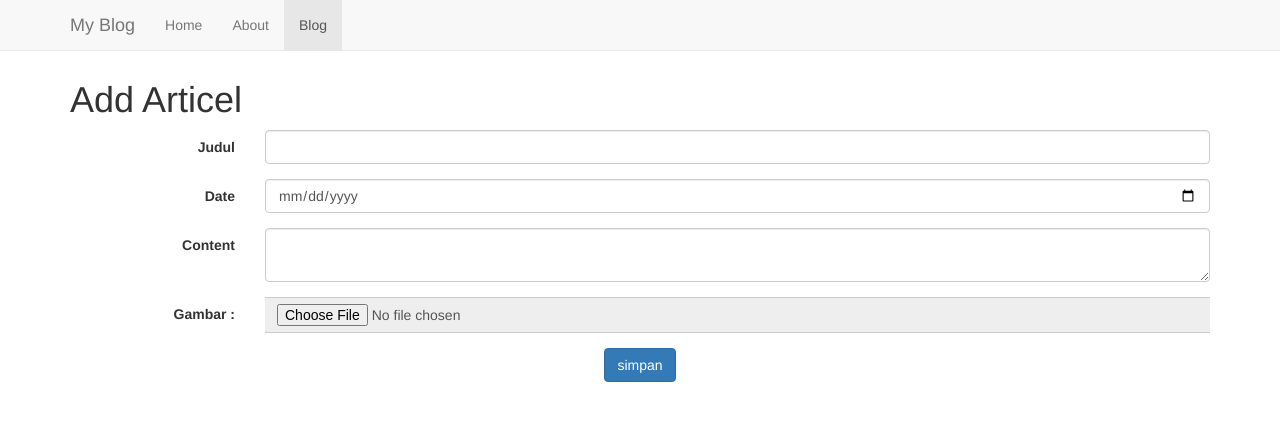
After one commit to rizkyalifian/repositoryBaru, a CodeIgniter app: page /CI3/index.php/v_blog/add in a window 1280 px wide. The commit adds this page. Shown: the top 421 px of the page. Run offline with CodeIgniter, Linux system fonts and the light colour scheme; some libraries are stand-ins or nearby versions.

Commit message:
Add files via upload

```diff
--- a/application/controllers/v_blog.php
+++ b/application/controllers/v_blog.php
@@ -16,4 +16,42 @@ class v_blog extends CI_Controller {
 		$data['detail'] = $this->list_blog->get_single($id);
 		$this->load->view('home_detail', $data);
 	}
+	public function add()
+	{
+		$this->load->model('list_blog');
+		$data['tipe'] = "Add";
+
+		if ($this->input->post('simpan')) {
+			$upload = $this->list_blog->upload();
+
+			if ($upload['result'] == 'success') {
+				$this->list_blog->save($upload);
+				redirect('v_blog');
+			}else{
+				$data['message'] = $upload['error'];
+			}
+		}
+
+		$this->load->view('data_form_blog', $data);
+	}
+
+	public function edit($id){
+		$this->load->model("list_blog");
+		$data['tipe'] = "Edit";
+		$data['default'] = $this->list_blog->get_default($id);
+
+		if(isset($_POST['simpan'])){
+			$this->list_blog->update($_POST, $id);
+			redirect("v_blog");
+		}
+
+		$this->load->view("data_form_blog",$data);
+	}
+
+
+	public function delete($id){
+		$this->load->model("list_blog");
+		$this->list_blog->hapus($id);
+		redirect("v_blog");
+	}
 }
--- a/application/models/list_blog.php
+++ b/application/models/list_blog.php
@@ -13,4 +13,61 @@ class list_blog extends CI_Model {
 		$query = $this->db->query('select * from game_blog where id='.$id);
 		return $query->result();
 	}
+	public function get_default($id)
+	{
+		$data = array();
+  		$options = array('id' => $id);
+  		$Q = $this->db->get_where('game_blog',$options,1);
+    		if ($Q->num_rows() > 0){
+      			$data = $Q->row_array();
+   			}
+  		$Q->free_result();
+ 		return $data;
+	}
+
+	public function upload(){
+		$config['upload_path'] = './assets/image/';
+		$config['allowed_types'] = 'jpg|png|jpeg';
+		$config['max_size']	= '2048';
+		$config['remove_space'] = TRUE;
+
+		$this->load->library('upload', $config); // Load konfigurasi uploadnya
+		if($this->upload->do_upload('gambar')){ // Lakukan upload dan Cek jika proses upload berhasil
+			// Jika berhasil :
+			$return = array('result' => 'success', 'file' => $this->upload->data(), 'error' => '');
+			return $return;
+		}else{
+			// Jika gagal :
+			$return = array('result' => 'failed', 'file' => '', 'error' => $this->upload->display_errors());
+			return $return;
+		}
+	}
+
+	// Fungsi untuk menyimpan data ke database
+	public function save($upload){
+		$data = array(
+			'id' => $this->input->post('null'),
+			'judul' => $this->input->post('judul'),
+			'date' => $this->input->post('date'),
+			'content' => $this->input->post('content'),
+			'gambar' => $upload['file']['file_name']
+		);
+
+		$this->db->insert('game_blog', $data);
+	}
+
+	public function update($post, $id){
+		//parameter $id wajib digunakan agar program tahu ID mana yang ingin diubah datanya.
+		$judul = $this->db->escape($post['judul']);
+		$date = $this->db->escape($post['date']);
+		$content = $this->db->escape($post['content']);
+
+		$sql = $this->db->query("UPDATE game_blog SET judul = $judul, date = $date, content = $content WHERE id = ".intval($id));
+
+		return true;
+	}
+
+	public function hapus($id){
+		$sql = $this->db->query("DELETE from game_blog WHERE id = ".intval($id));
+	}
 }
--- /dev/null
+++ b/application/views/data_form_blog.php
@@ -0,0 +1,68 @@
+<!doctype html>
+<html lang="en">
+<head>
+  <base href="<?=base_url()?>">
+  <meta charset="UTF-8">
+  <title>Add Blog</title>
+  <link rel="stylesheet" href="css/style.css">
+  <link rel="stylesheet" media="all" href="<?php echo base_url()?>assets/css/bootstrap.min.css" type="text/css">
+  <script src="<?php echo base_url()?>assets/css/bootstrap.js" type="text/javascript"></script>
+</head>
+<body>
+  <nav class="navbar navbar-default navbar-fixed-top">
+      <div class="container">
+        <div class="navbar-header">
+          <a class="navbar-brand" href="web">My Blog</a>
+        </div>
+        <div id="navbar" class="navbar-collapse collapse">
+          <ul class="nav navbar-nav">
+            <li><a href="web">Home</a></li>
+            <li><a href="web">About</a></li>
+            <li class="active"><a href="v_blog">Blog</a></li>
+          </ul>
+        </div>
+      </div>
+    </nav>
+    <br><br><br>
+
+  <div class="container">
+    <h1><?=$tipe?> Articel</h1>
+    <form method="post" class="form-horizontal" enctype="multipart/form-data">
+      <div class="form-group">
+        <label class="control-label col-sm-2">
+          Judul
+        </label>
+        <div class="col-sm-10">
+          <input type="text" class="form-control" name="judul" value="<?=isset($default['judul'])? $default['judul'] : ""?>" required>
+        </div>
+      </div>
+      <div class="form-group">
+        <label class="control-label col-sm-2">
+          Date
+        </label>
+        <div class="col-sm-10">
+          <input type="date" required class="form-control" name="date" value="<?=isset($default['date'])? $default['date'] : ""?>">
+        </div>
+      </div>
+      <div class="form-group">
+        <label class="control-label col-sm-2">
+          Content
+        </label>
+        <div class="col-sm-10">
+          <textarea name="content" class="form-control" required><?=isset($default['content'])? $default['content'] : ""?></textarea>
+        </div>
+      </div>
+      <div class="form-group">
+          <label class="control-label col-sm-2">Gambar :</label>
+
+          <div class="col-sm-10">
+            <span class="input-group-addon"><input type="file" required name="gambar" class="file"></span>
+          </div><br>
+        </div>
+      <center>
+      <input class="btn btn-primary" type="submit" name="simpan" value="simpan">
+      </center>
+    </form>
+  </div>
+</body>
+</html>
```
Also changed, not shown: application/views/blog.php (added, +105 -0 lines), application/views/home_detail.php (+0 -58 lines), application/views/home_view.php (+7 -25 lines), assets/image/call-of-duty-black-ops-iii.jpg (added), assets/image/call-of-duty-black-ops-iii1.jpg (added), assets/image/logo1.jpg (added), 1 other file.
